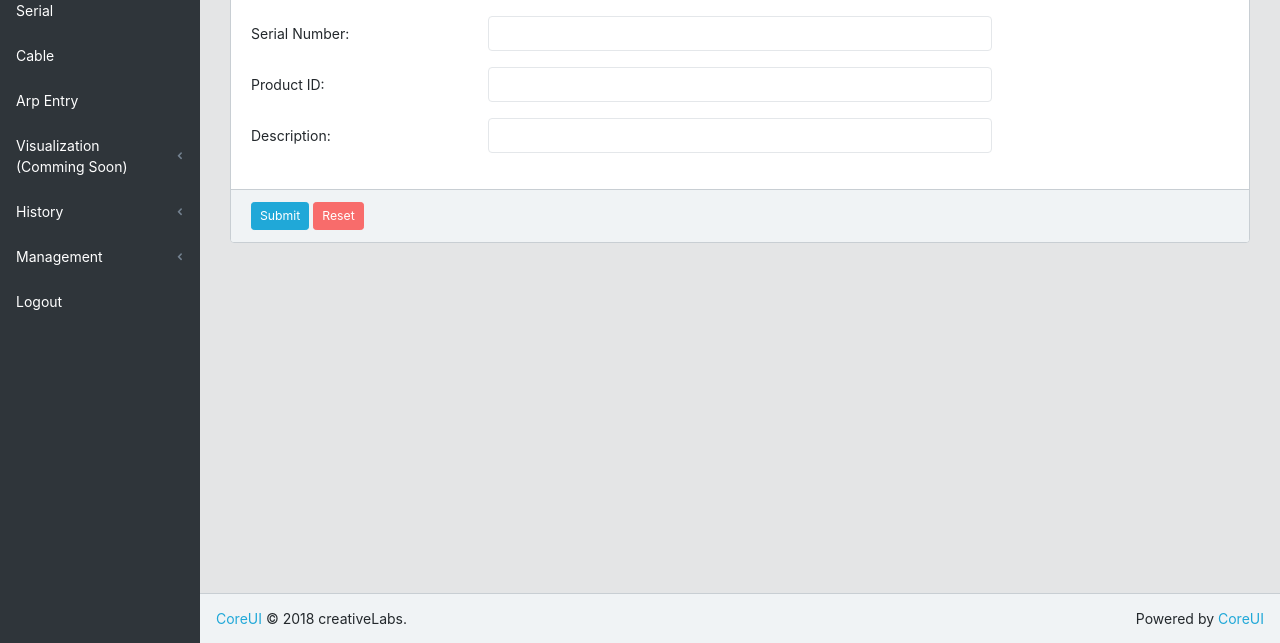
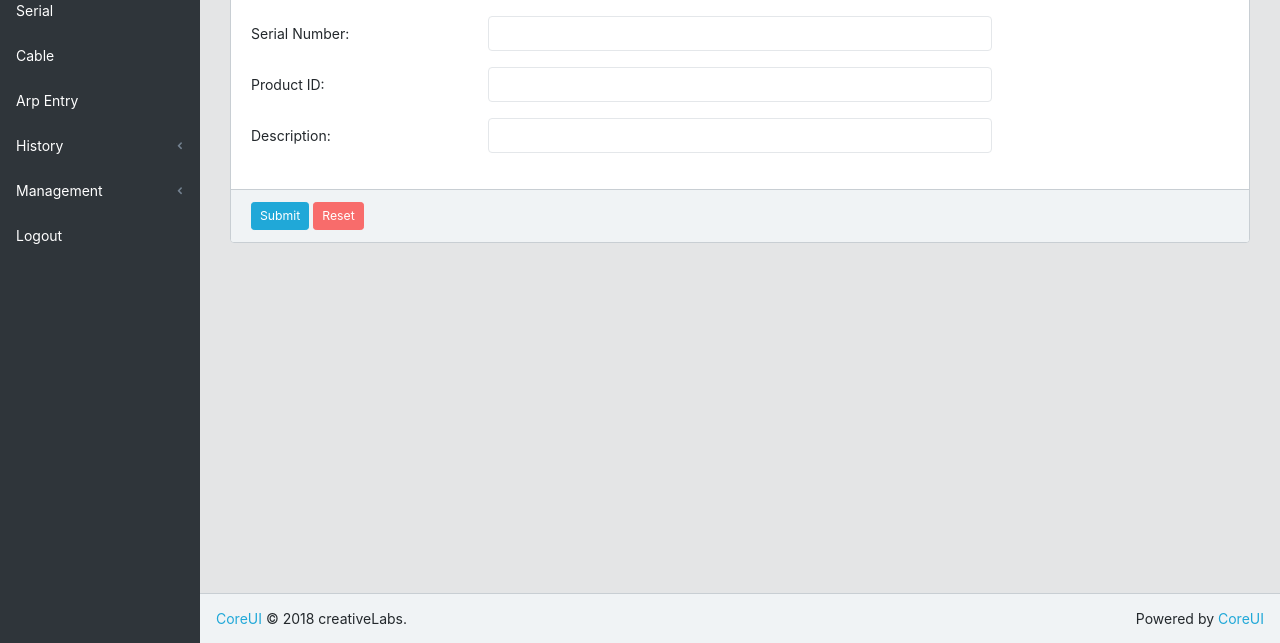
Before and after one commit to yone2ks/neteye, a Flask app: page /serial/new in a window 1280 px wide. Shown: the part 157-800 px from the top of the page. Run offline with Flask 3, Linux system fonts and the light colour scheme; the visitor is signed in with stand-in values (Sample User, id 1); data that the repository does not hold is empty; parts of the project's set-up code (start-up, migrations or seed data) failed here and were passed over; some libraries are stand-ins or nearby versions.

Commit message:
fix: hide Visualization menu until features are fully implemented

```diff
--- a/neteye/base/templates/base_template.html
+++ b/neteye/base/templates/base_template.html
@@ -121,17 +121,7 @@
                         Arp Entry
                     </a>
                 </li>
-                <li class="nav-item nav-dropdown">
-                    <a class="nav-link nav-dropdown-toggle" href="#">
-                        Visualization<br />
-                        (Comming Soon)
-                    </a>
-                    <ul class="nav-dropdown-items">
-                        <li class="nav-item">
-                            <a class="nav-link" href="/visualization/layer1">Layer 1</a>
-                        </li>
-                    </ul>
-                </li>
+                {# Visualization menu hidden until features are fully implemented #}
                 {# Troubleshoot menu hidden until features are fully implemented #}
                 <li class="nav-item nav-dropdown">
                     <a class="nav-link nav-dropdown-toggle" href="#">
```
